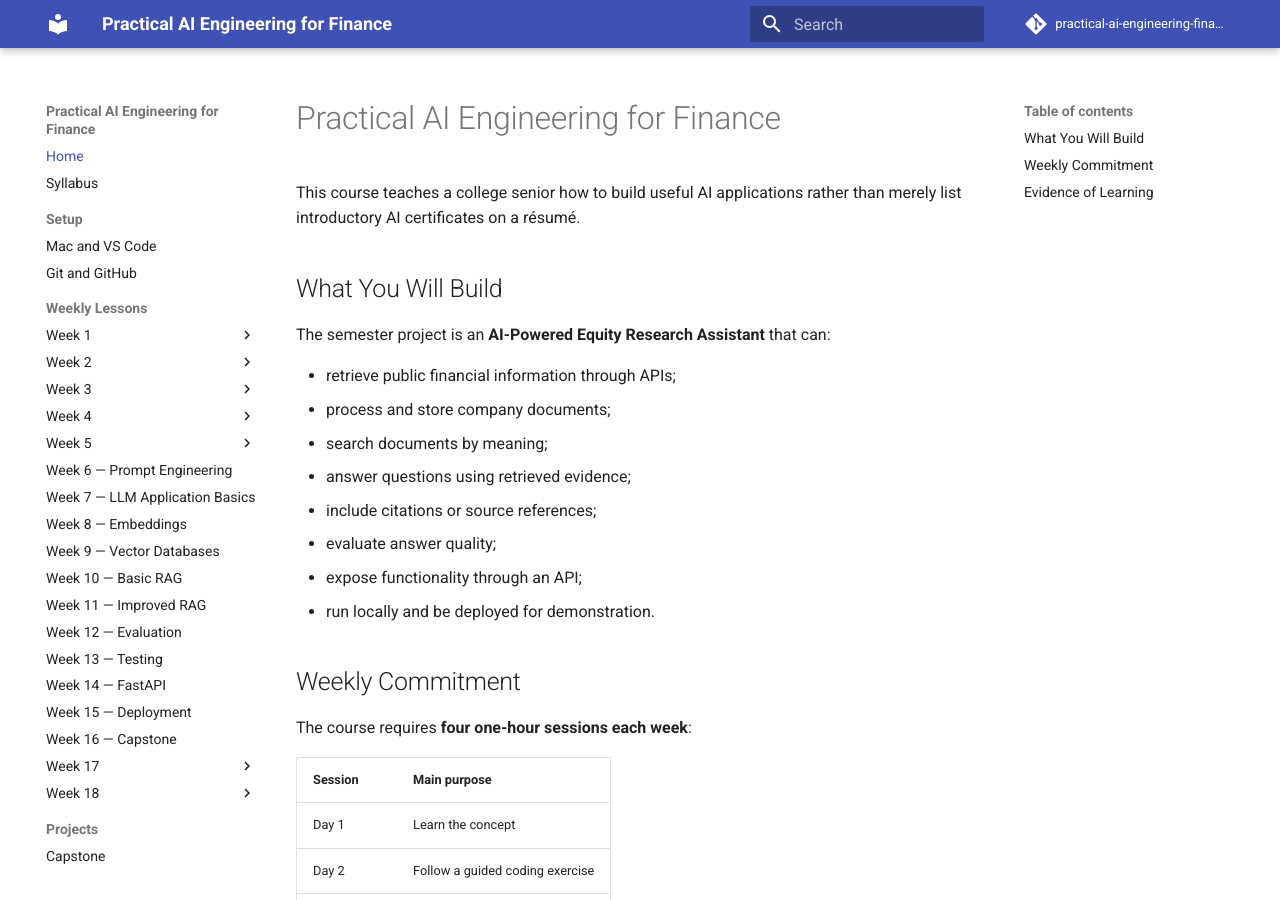
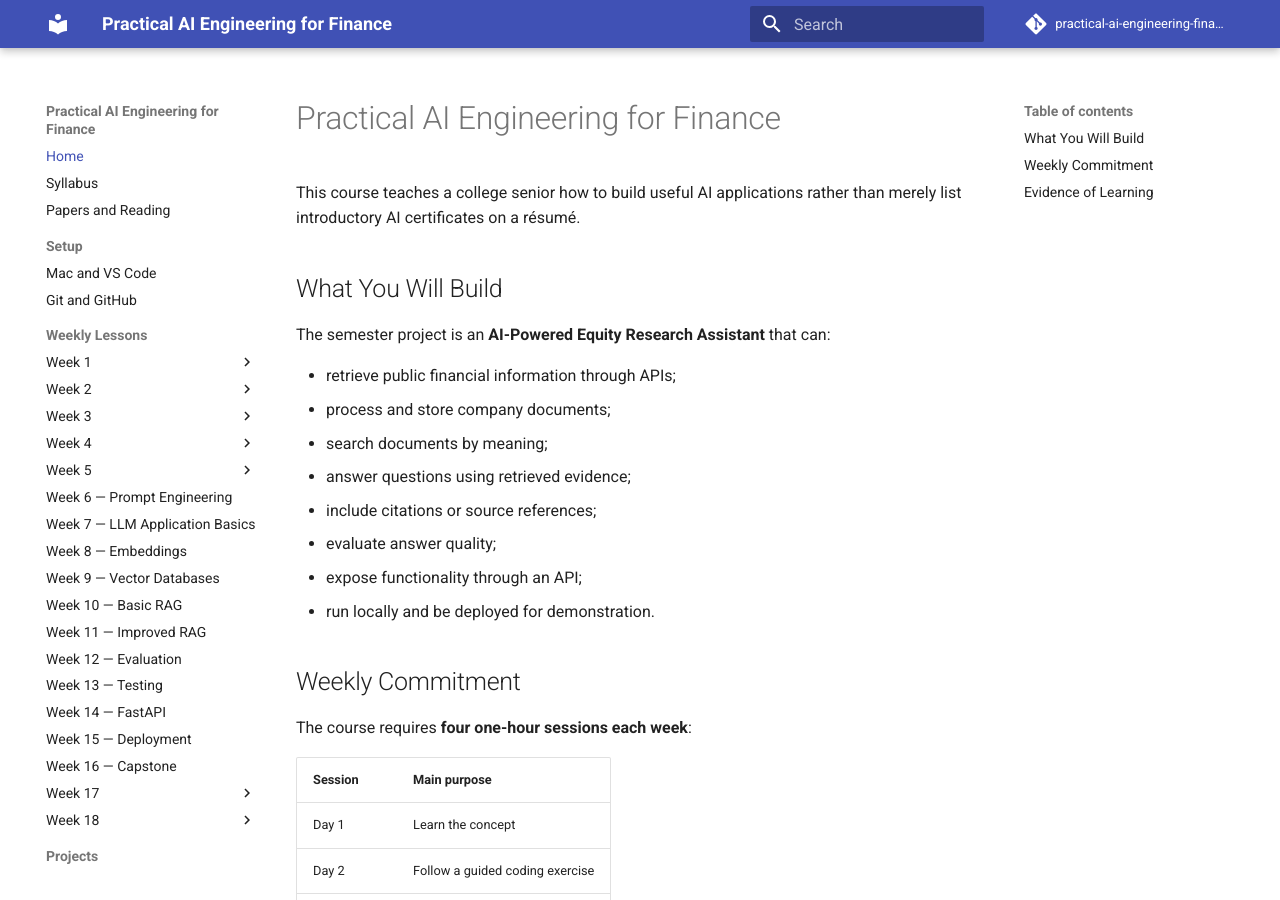
Before and after one commit to CJ5815/practical-ai-engineering-finance, an MkDocs documentation site: the page built from docs/index.md, in a window 1280 px wide and 900 px high. Built offline with MkDocs 1.6.1 and Material for MkDocs 9.7.7, drawn with Linux system fonts in a browser that asks for light colours; comment, search, counter and statistics services are not loaded.

Commit message:
Move Papers and Reading to top-level nav under Syllabus

```diff
--- a/mkdocs.yml
+++ b/mkdocs.yml
@@ -23,6 +23,7 @@ markdown_extensions:
 nav:
   - Home: index.md
   - Syllabus: syllabus.md
+  - Papers and Reading: resources/readings.md
   - Setup:
       - Mac and VS Code: setup/mac-vscode.md
       - Git and GitHub: setup/git-github.md
@@ -63,5 +64,4 @@ nav:
       - Capstone: projects/capstone.md
       - Grading Rubric: projects/rubric.md
   - Resources:
-      - Papers and Reading: resources/readings.md
       - Interview Preparation: resources/interview-prep.md
```
